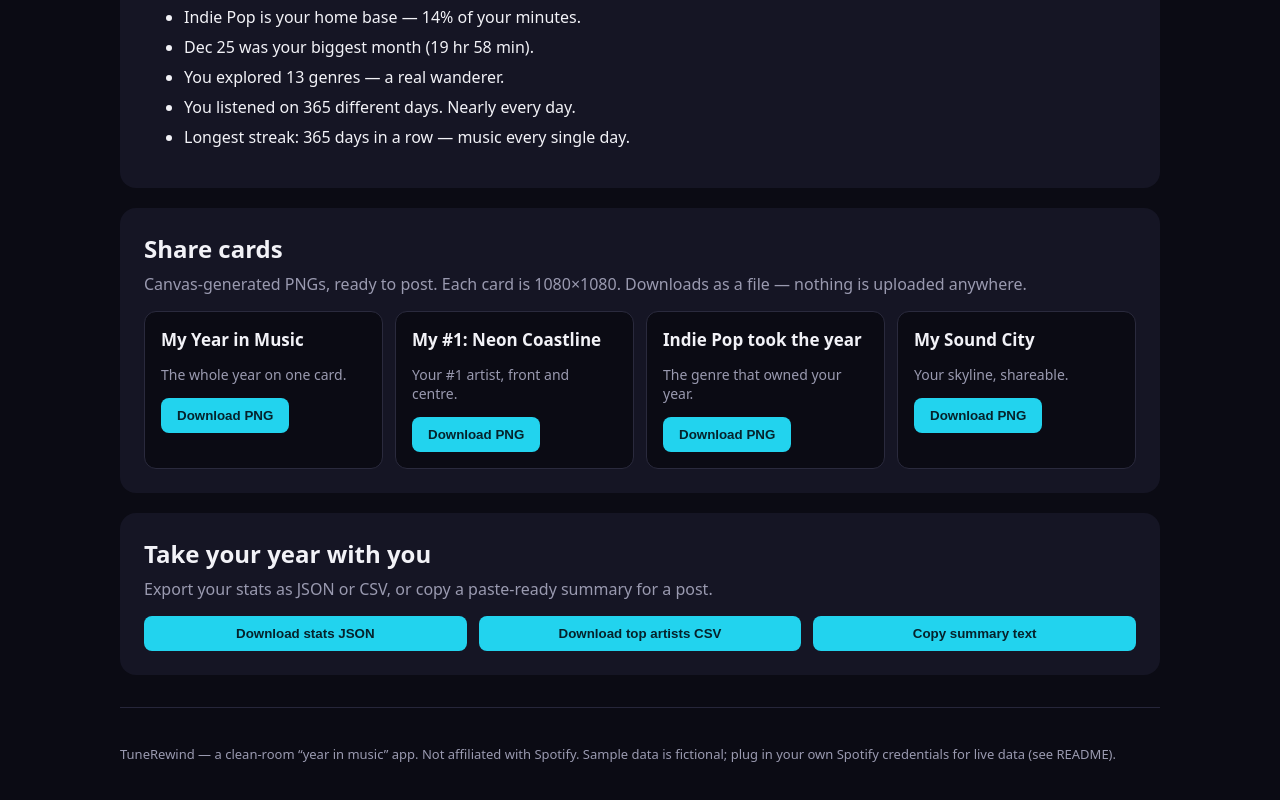
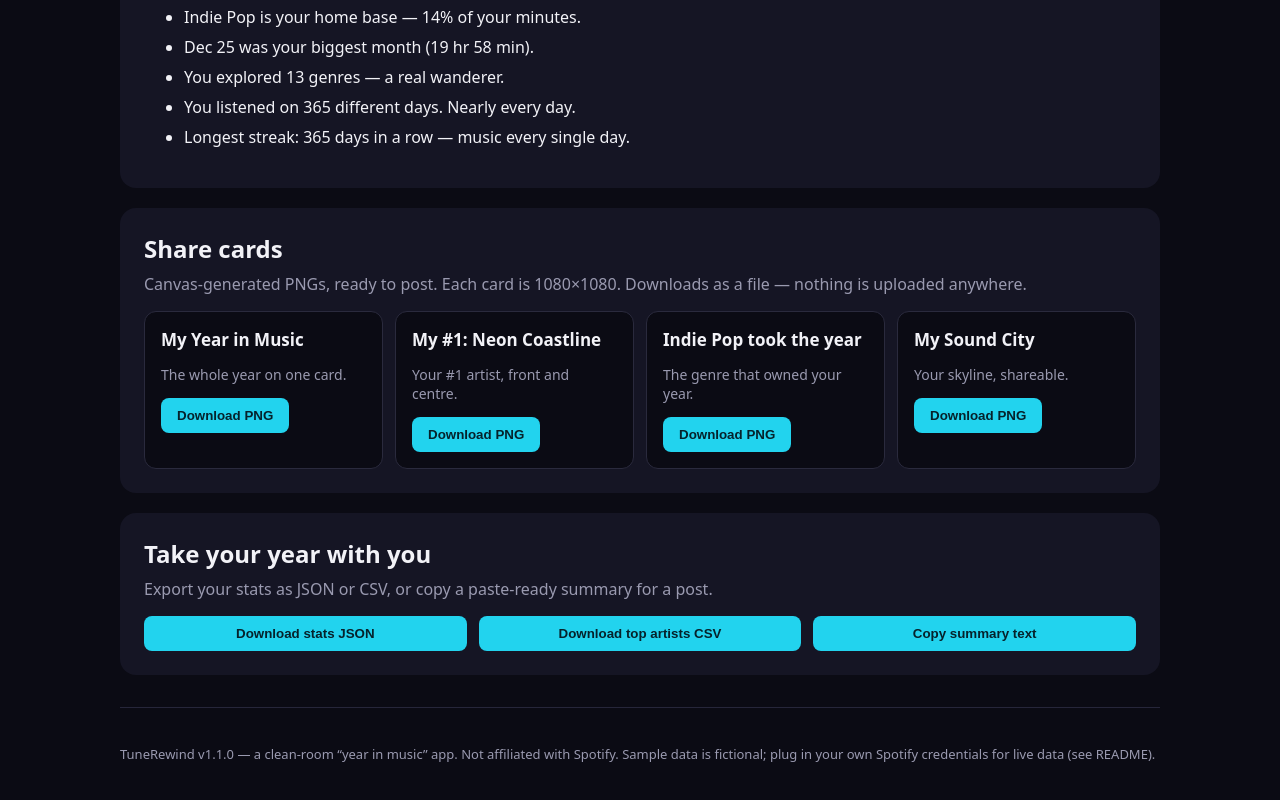
Before and after one commit to iamkorvynn/tune-rewind, a React (Vite) app: page / in a window 1280 px wide. Shown: the part 6261-7061 px from the top of the page. Built offline with nearby package versions, Linux system fonts and the light colour scheme; no server answers; the HTML template or start-up script is replaced by a standard one.

Commit message:
docs: footer shows the app version

```diff
--- a/src/components/Footer.tsx
+++ b/src/components/Footer.tsx
@@ -1,7 +1,7 @@
 export function Footer() {
   return (
     <footer className="site-footer">
-      <p>TuneRewind — a clean-room “year in music” app. Not affiliated with Spotify. Sample data is fictional; plug in your own Spotify credentials for live data (see README).</p>
+      <p>TuneRewind v1.1.0 — a clean-room “year in music” app. Not affiliated with Spotify. Sample data is fictional; plug in your own Spotify credentials for live data (see README).</p>
     </footer>
   )
 }
```
